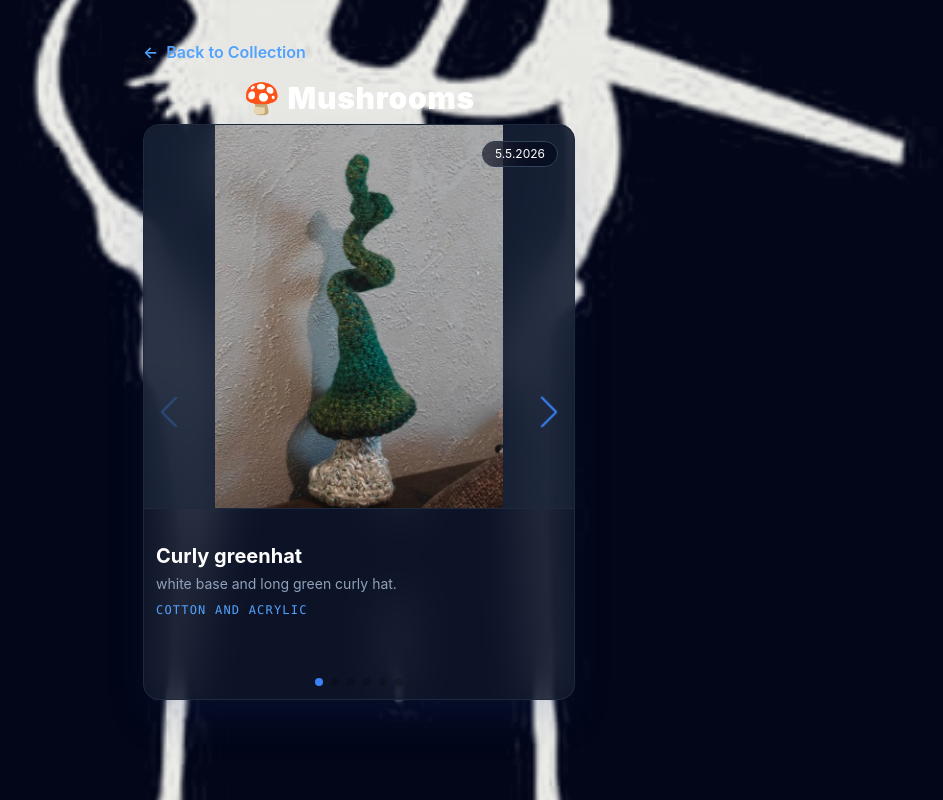
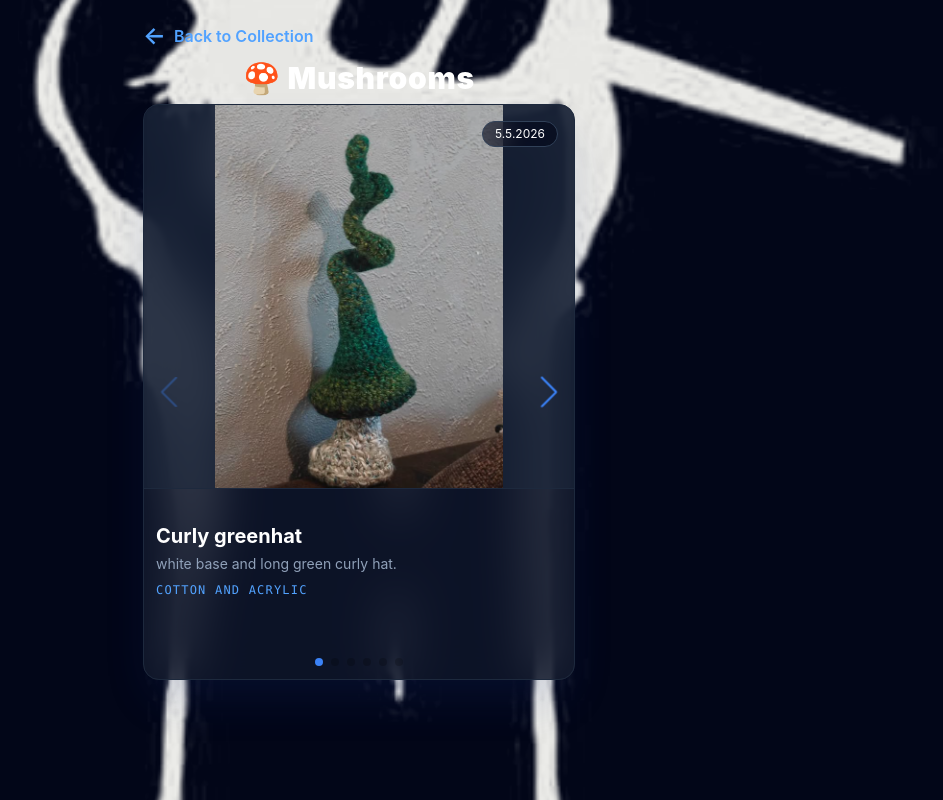
Before and after one commit to Hohlfuss/zorrodidit, a Vue app in the folder frontend/: page /category/1 in a window 1280 px wide. Shown: the whole page, without its empty margins (281-1224 px from the left). Built offline with nearby package versions, Linux system fonts and the light colour scheme.

Commit message:
yritän muuttaa kokoja3

```diff
--- a/frontend/src/components/CategoryView.vue
+++ b/frontend/src/components/CategoryView.vue
@@ -1,9 +1,9 @@
 <template>
-  <div class="max-w-md mx-auto p-2 pt-10 relative z-10">
+  <div class="max-w-md mx-auto p-2 pt-5 relative z-10">
 
-    <div class="flex items-center justify-between mb-4">
+    <div class="flex items-center justify-between mb-2">
       <router-link to="/catalog" class="text-blue-400 hover:text-blue-300 flex items-center transition-colors font-semibold">
-        <span class="mr-2">←</span> Back to Collection
+        <span class="mr-2 text-2xl">←</span> Back to Collection
       </router-link>
     </div>
 
```
